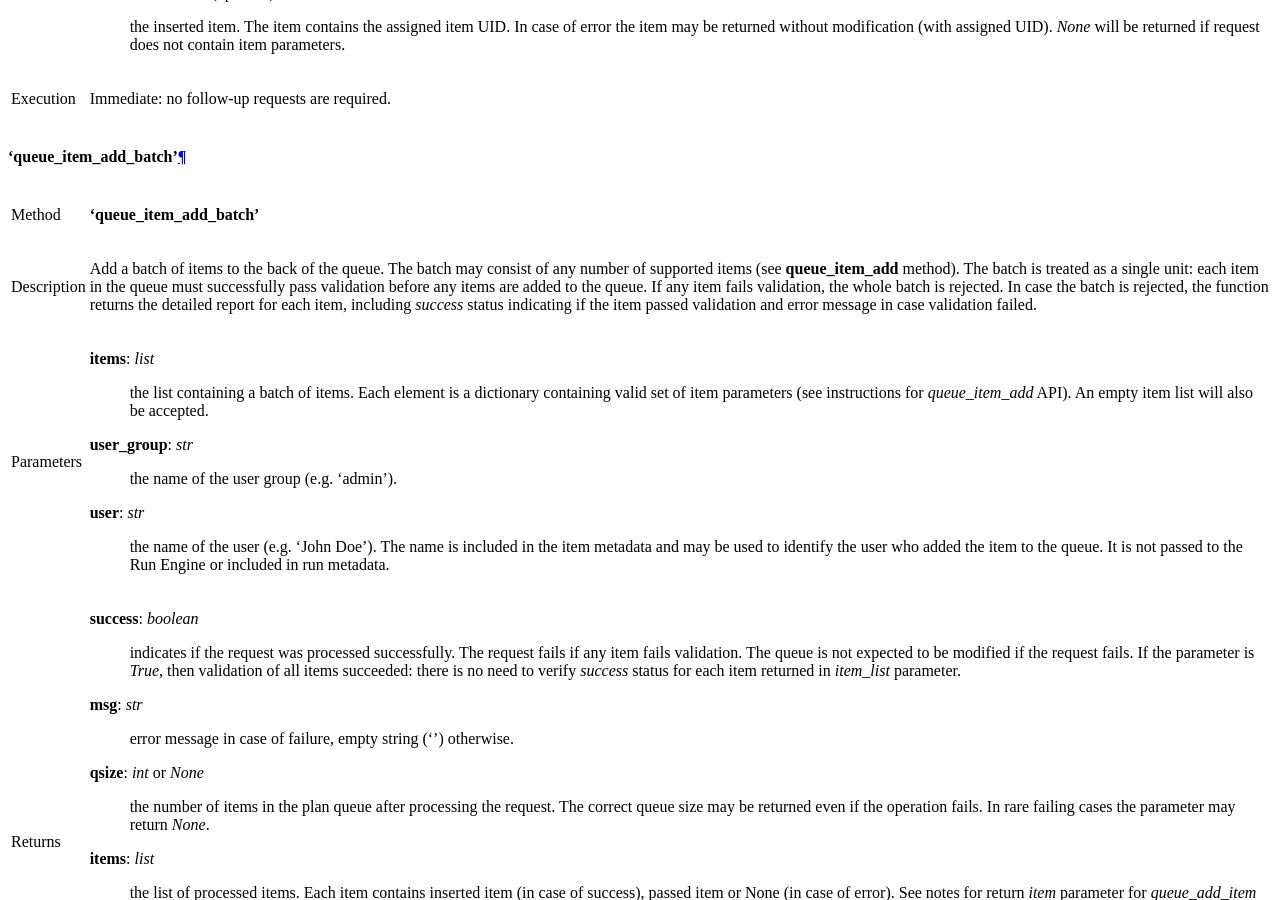
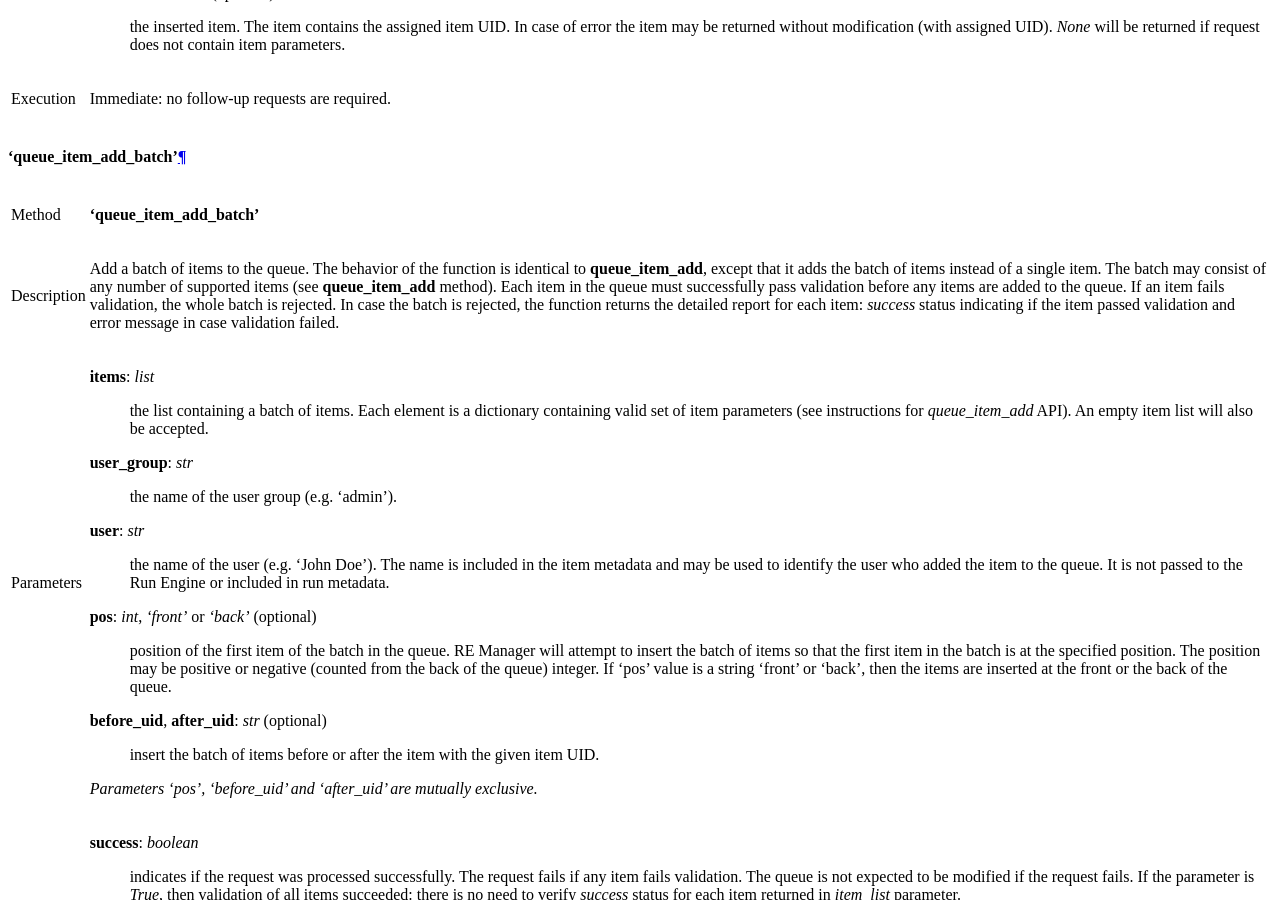
Before and after one commit to bluesky/bluesky-queueserver, a Sphinx documentation site: the page built from docs/source/re_manager_api.rst, in a window 1280 px wide and 900 px high, scrolled down 10244 px. Built offline with Sphinx 7.4.7 and the Read the Docs theme 2.0.0, drawn with Linux system fonts in a browser that asks for light colours.

Commit message:
DOC: documentation for 'queue_item_add_batch' API

```diff
--- a/docs/source/re_manager_api.rst
+++ b/docs/source/re_manager_api.rst
@@ -578,12 +578,13 @@ Execution     Immediate: no follow-up requests are required.
 ============  =========================================================================================
 Method        **'queue_item_add_batch'**
 ------------  -----------------------------------------------------------------------------------------
-Description   Add a batch of items to the back of the queue. The batch may consist of any number
-              of supported items (see **queue_item_add** method). The batch is treated as a single
-              unit: each item in the queue must successfully pass validation before any items are added
-              to the queue. If any item fails validation, the whole batch is rejected. In case the
-              batch is rejected, the function returns the detailed report for each item, including
-              *success* status indicating if the item passed validation and error message in case
+Description   Add a batch of items to the queue. The behavior of the function is identical to
+              **queue_item_add**, except that it adds the batch of items instead of a single item.
+              The batch may consist of any number of supported items (see **queue_item_add** method).
+              Each item in the queue must successfully pass validation before any items are added
+              to the queue. If an item fails validation, the whole batch is rejected. In case the
+              batch is rejected, the function returns the detailed report for each item: *success*
+              status indicating if the item passed validation and error message in case
               validation failed.
 ------------  -----------------------------------------------------------------------------------------
 Parameters    **items**: *list*
@@ -598,6 +599,18 @@ Parameters    **items**: *list*
                   the name of the user (e.g. 'John Doe'). The name is included in the item metadata
                   and may be used to identify the user who added the item to the queue. It is not
                   passed to the Run Engine or included in run metadata.
+
+              **pos**: *int*, *'front'* or *'back'* (optional)
+                  position of the first item of the batch in the queue. RE Manager will attempt to
+                  insert the batch of items so that the first item in the batch is at the specified
+                  position. The position may be positive or negative (counted from the back of the queue)
+                  integer. If 'pos' value is a string 'front' or 'back', then the items are inserted at
+                  the front or the back of the queue.
+
+              **before_uid**, **after_uid**: *str* (optional)
+                  insert the batch of items before or after the item with the given item UID.
+
+              *Parameters 'pos', 'before_uid' and 'after_uid' are mutually exclusive.*
 ------------  -----------------------------------------------------------------------------------------
 Returns       **success**: *boolean*
                   indicates if the request was processed successfully. The request fails if any item
```
